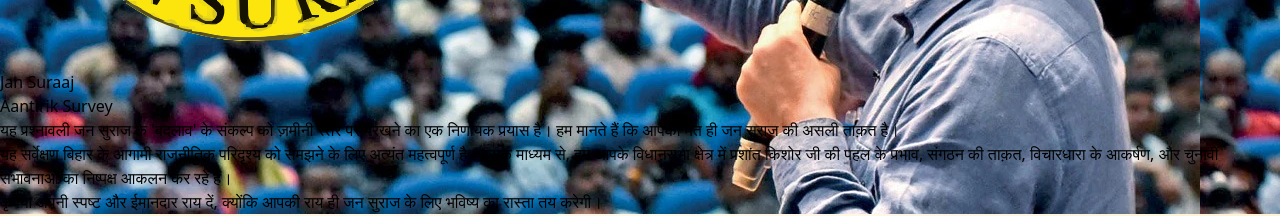
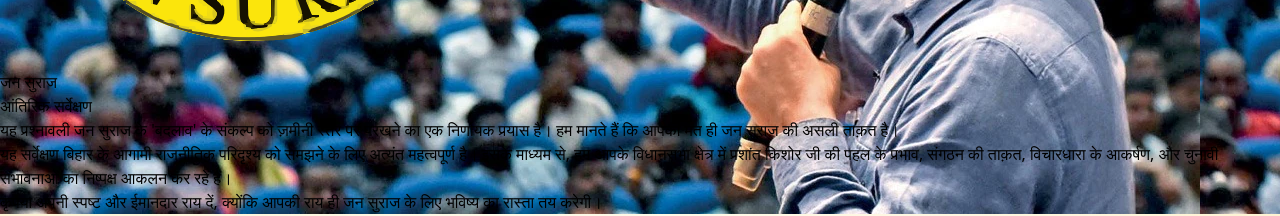
Before and after one commit to akbharti/JanSuraajAantirikSurvey, a React (Vite) app in the folder js-survey/: page / in a window 1280 px wide. Shown: the part 430-646 px from the top of the page. Built offline with nearby package versions, Linux system fonts and the light colour scheme.

Commit message:
header font updated

```diff
--- a/js-survey/src/component/HeaderBanner.jsx
+++ b/js-survey/src/component/HeaderBanner.jsx
@@ -1,6 +1,6 @@
 const HeaderBanner = () => (
   <header
-    className="w-screen relative left-1/2 right-1/2 -ml-[50vw] -mr-[50vw] shadow-2xl border-b-4 border-amber-400 min-h-[500px] bg-cover bg-center bg-no-repeat"
+    className="w-screen relative left-1/2 right-1/2 -ml-[50vw] -mr-[50vw] shadow-2xl min-h-[500px] bg-cover bg-center bg-no-repeat"
     style={{
       backgroundImage: "url('/banner.png')",
       backgroundColor: "#1e293b" // fallback color
@@ -18,11 +18,11 @@
             <img src="/vite.svg" alt="Jan Suraaj Logo" className="h-12 w-12" />
           </div>
           <div>
-            <h1 className="text-3xl md:text-4xl lg:text-5xl font-bold text-white tracking-tight drop-shadow-lg">
-              Jan Suraaj
+            <h1 className="text-2xl md:text-3xl lg:text-4xl font-bold text-amber-300 tracking-tight drop-shadow-lg">
+              जन सुराज
             </h1>
-            <p className="text-amber-300 text-lg md:text-xl font-medium tracking-wide drop-shadow-lg">
-              Aantirik Survey
+            <p className="text-base md:text-lg lg:text-xl font-semibold text-white tracking-wide drop-shadow-lg mt-1">
+              आंतिरिक सर्वेक्षण
             </p>
           </div>
         </div>
@@ -43,13 +43,13 @@
             यह प्रश्नावली जन सुराज के 'बदलाव' के संकल्प को ज़मीनी स्तर पर परखने का एक निर्णायक प्रयास है। हम मानते हैं कि आपका मत ही जन सुराज की असली ताक़त है।
           </p>
 
-          <div className="w-24 h-1 bg-amber-400 mx-auto rounded-full shadow-lg"></div>
+          {/* <div className="w-24 h-1 bg-amber-400 mx-auto rounded-full shadow-lg"></div> */}
 
           <p className="text-base md:text-lg leading-relaxed text-white/95 drop-shadow-lg">
             यह सर्वेक्षण बिहार के आगामी राजनीतिक परिदृश्य को समझने के लिए अत्यंत महत्वपूर्ण है। इसके माध्यम से, हम आपके विधानसभा क्षेत्र में प्रशांत किशोर जी की पहल के प्रभाव, संगठन की ताक़त, विचारधारा के आकर्षण, और चुनावी संभावनाओं का निष्पक्ष आकलन कर रहे हैं।
           </p>
 
-          <div className="bg-amber-400/30 border-l-4 border-amber-400 p-4 rounded-r-lg backdrop-blur-sm">
+          <div className="bg-amber-400/30 p-4 rounded-lg backdrop-blur-sm">
             <p className="text-base md:text-lg leading-relaxed text-amber-100 font-semibold drop-shadow-lg">
               कृपया अपनी स्पष्ट और ईमानदार राय दें, क्योंकि आपकी राय ही जन सुराज के लिए भविष्य का रास्ता तय करेगी।
             </p>
@@ -58,8 +58,8 @@
       </div>
     </div>
 
-    {/* Decorative bottom border */}
-    <div className="relative z-10 h-2 bg-gradient-to-r from-amber-400 via-orange-400 to-amber-500"></div>
+    {/* Subtle gradient border at bottom */}
+    <div className="absolute bottom-0 left-0 right-0 h-1 bg-gradient-to-r from-transparent via-amber-400/40 to-transparent"></div>
   </header>
 );
 
```
